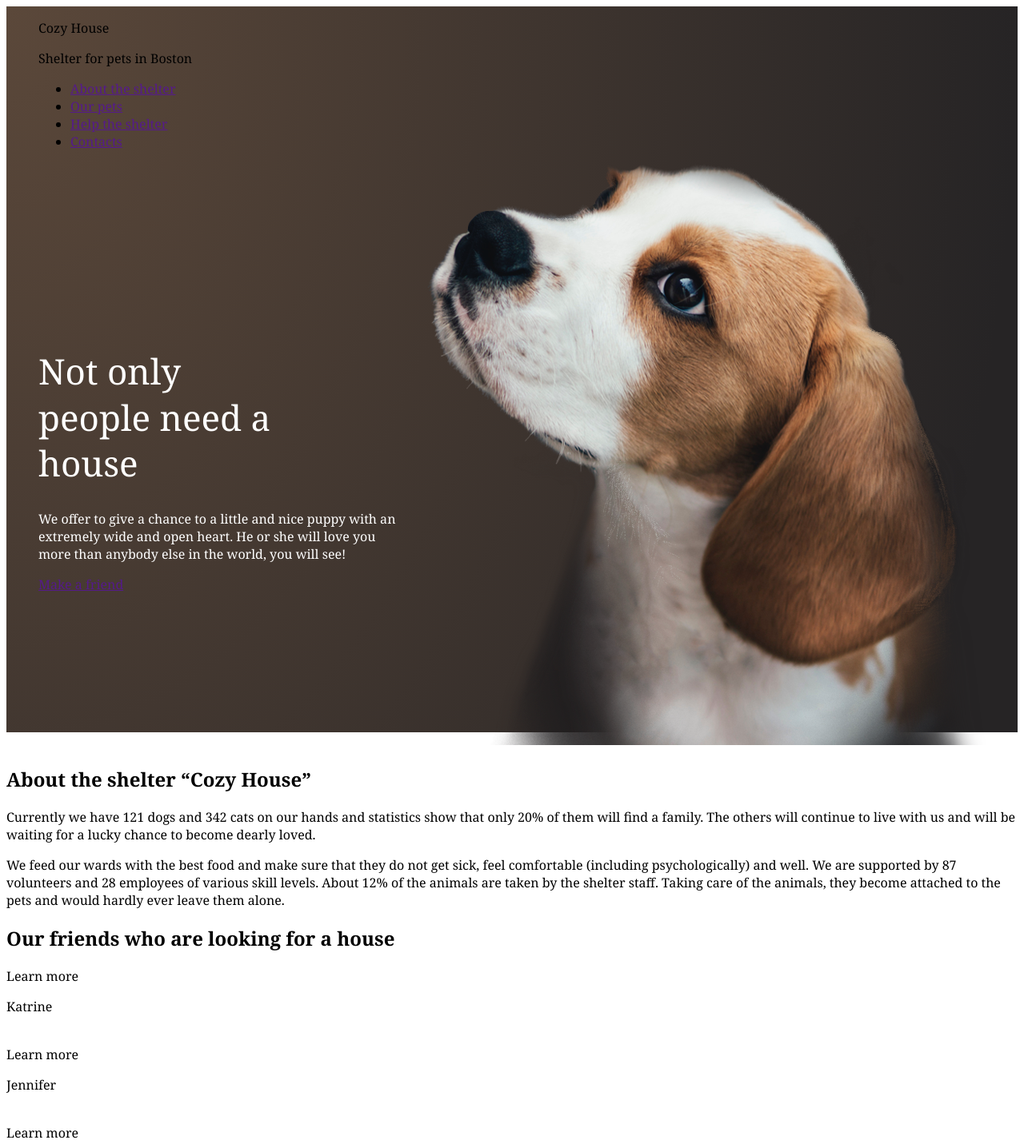
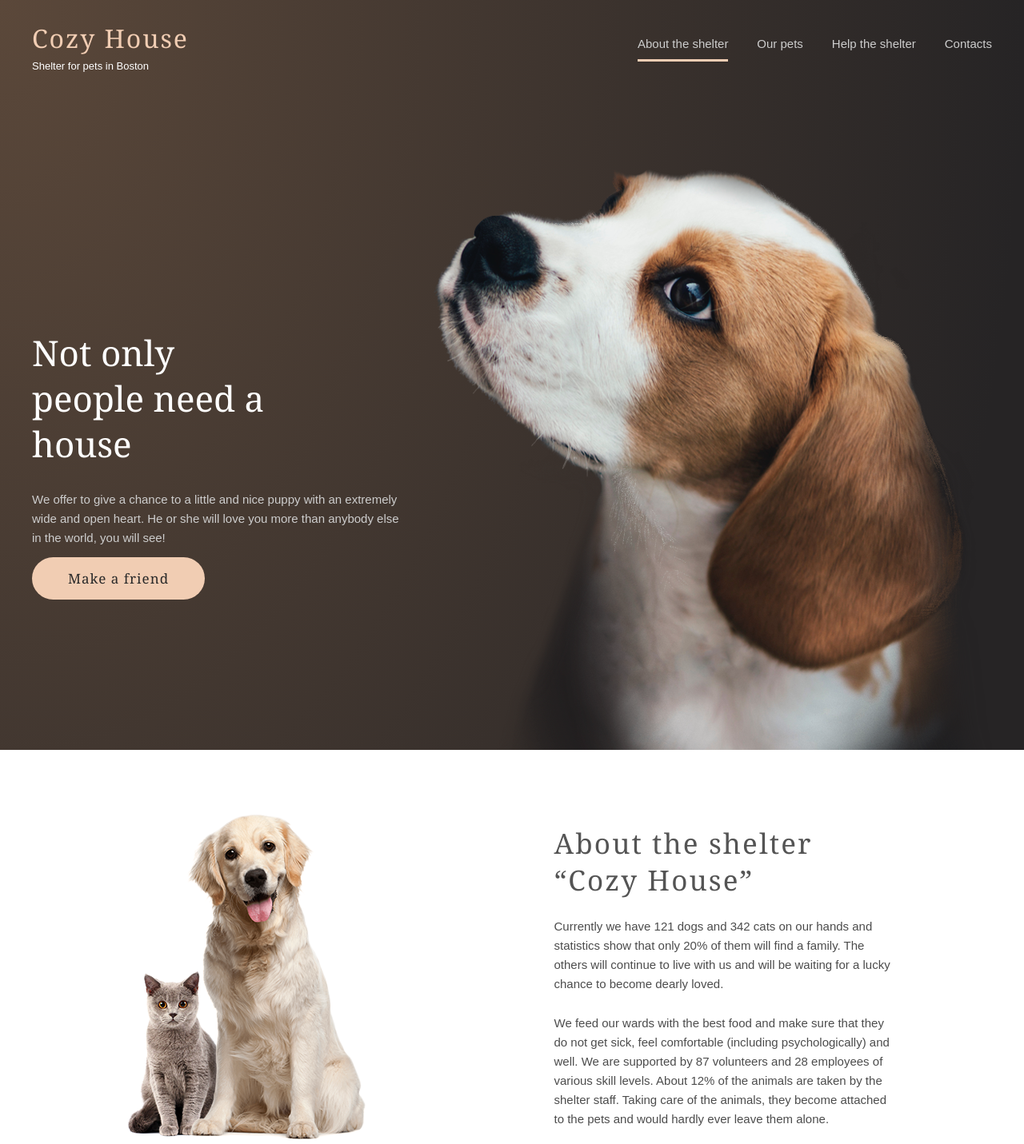
Before and after one commit to perseus-sergey/JS-Front-end-2023Q1, a website built with webpack: page src/template.html in a window 1280 px wide. Shown: the top 1431 px of the page at 80% size. Built offline with nearby package versions, Linux system fonts and the light colour scheme.

Commit message:
feat: feat start screen and about blocks (date +'%a, %b %e, %Y %H:%M:%S')

```diff
--- a/src/index.js
+++ b/src/index.js
@@ -1,6 +1,7 @@
 import './sass/main.scss';
 import './fonts/fonts.scss';
 import './assets/images/start-screen-puppy.png';
+import './assets/images/shelter_dog_cat.png';
 import './assets/images/start-screen-background.jpg';
 
 // function component(text) {
--- a/src/sass/main.scss
+++ b/src/sass/main.scss
@@ -1,10 +1,19 @@
-$body-max-width: 1280px;
+$main-max-width: 1280px;
 $base-color: #cccccc;
+$color-dark-l: #545454;
+$color-dark-s: #CDCDCD;
+$color-primary: #F1CDB3;
+$color-light-xl: #FFFFFF;
+$color-dark-3xl: #292929;
 $font-fam-arial: 'arial';
 $font-fam-georgia: 'georgia';
 
+* {
+    margin: 0;
+    padding: 0;
+}
+
 body {
-    max-width: $body-max-width;
     background-color: #ffffff;
     font-family: $font-fam-georgia;
 }
@@ -13,9 +22,34 @@ h1 {
     font-family: 'Georgia';
     font-style: normal;
     font-weight: 400;
+    color: $color-light-xl;
     font-size: 44px;
     line-height: 130%;
     width: 310px;
+}
+
+h2 {
+    height: 90px;
+    font-family: 'Georgia';
+    font-style: normal;
+    font-weight: 400;
+    font-size: 35px;
+    line-height: 130%;
+    letter-spacing: 0.06em;
+    color: $color-dark-l;
+}
+
+p {
+    font-family: 'Arial';
+    font-style: normal;
+    font-weight: 400;
+    font-size: 15px;
+    line-height: 160%;
+    color: #4C4C4C;
+}
+
+.main {
+    max-width: $main-max-width;
 }
 
 .start.screen {
@@ -24,21 +58,75 @@ h1 {
     justify-content: space-between;
 
     height: 908px;
-    padding: 0 40px;
+    padding: 30px 40px 0 40px;
     background: url(../assets/images/start-screen-background.jpg);
     background: radial-gradient(100% 215.42% at 0% 0%, #5B483A 0%, #262425 100%), #211F20;
 
+    .header {
+        height: 60px;
+        display: flex;
+        justify-content: space-between;
+        align-items: center;
+
+        .logo {
+            display: flex;
+            flex-direction: column;
+            justify-content: space-between;
+            align-self: stretch;
+
+            p {
+                font-family: $font-fam-georgia;
+                font-style: normal;
+                font-weight: 400;
+                font-size: 32px;
+                line-height: 110%;
+                letter-spacing: 0.06em;
+                color: $color-primary;
+            }
+
+            span {
+                font-family: $font-fam-arial;
+                font-size: 13px;
+                line-height: 15px;
+                color: $color-light-xl;
+            }
+        }
+
+        .menu {
+            display: flex;
+            align-content: center;
+            flex-wrap: wrap;
+            height: 27px;
+
+            a {
+                color: $color-dark-s;
+                text-decoration: none;
+            }
+
+            .link {
+                display: flex;
+                justify-content: space-between;
+                width: 443px;
+            }
+
+            p:nth-child(1) {
+                border-bottom: $color-primary 3px solid;
+                padding-bottom: 7px;
+            }
+        }
+    }
+
     .screen-content {
-        // height: 908px;
         display: flex;
         flex-direction: row;
         justify-content: space-between;
         flex-wrap: nowrap;
         align-items: center;
 
-        // align-items: flex-end;
         .not-only {
-            color: #ffffff;
+            display: flex;
+            flex-direction: column;
+            justify-content: space-between;
             width: 460px;
             height: 322px;
         }
@@ -46,5 +134,52 @@ h1 {
         .start-screen-puppy {
             height: 728px;
         }
+
+        p {
+            color: $color-dark-s;
+        }
+
+        .button_primary a {
+            font-family: $font-fam-georgia;
+            font-style: normal;
+            font-weight: 400;
+            font-size: 17px;
+            line-height: 130%;
+            letter-spacing: 0.06em;
+            color: $color-dark-3xl;
+            text-decoration: none;
+            background: #F1CDB3;
+            border-radius: 100px;
+            padding: 15px 45px;
+        }
     }
 }
+
+.about {
+    padding: 80px 40px;
+    height: 588px;
+
+    .about-content {
+        display: flex;
+        flex-direction: row;
+        justify-content: space-around;
+        flex-wrap: nowrap;
+        align-items: center;
+
+        .about-pets {
+            height: 408px;
+        }
+
+        .content {
+            display: flex;
+            flex-direction: column;
+            justify-content: space-between;
+            width: 430px;
+            height: 380px;
+
+            .heading {
+                width: 370px;
+            }
+        }
+    }
+}
--- a/src/template.html
+++ b/src/template.html
@@ -17,12 +17,12 @@
                     <span>Shelter for pets in Boston</span>
                 </div>
                 <nav class="menu">
-                    <ul class="link">
-                        <li><a href="">About the shelter</a></li>
-                        <li><a href="">Our pets</a></li>
-                        <li><a href="">Help the shelter</a></li>
-                        <li><a href="">Contacts</a></li>
-                    </ul>
+                    <div class="link">
+                        <p><a href="">About the shelter</a></p>
+                        <p><a href="">Our pets</a></p>
+                        <p><a href="">Help the shelter</a></p>
+                        <p><a href="">Contacts</a></p>
+                    </div>
                 </nav>
             </header>
 
@@ -41,7 +41,7 @@
 
         <section class="about">
             <div class="about-content">
-                <div class="about-pets"><img src="" alt=""></div>
+                <div class="about-pets"><img src="./assets/images/shelter_dog_cat.png" alt=""></div>
                 <div class="content">
                     <h2 class="heading">About the shelter “Cozy House”</h2>
                     <p class="subheading">Currently we have 121 dogs and 342 cats on our hands and statistics show
```
Also changed, not shown: src/assets/images/shelter_dog_cat.png (added).
